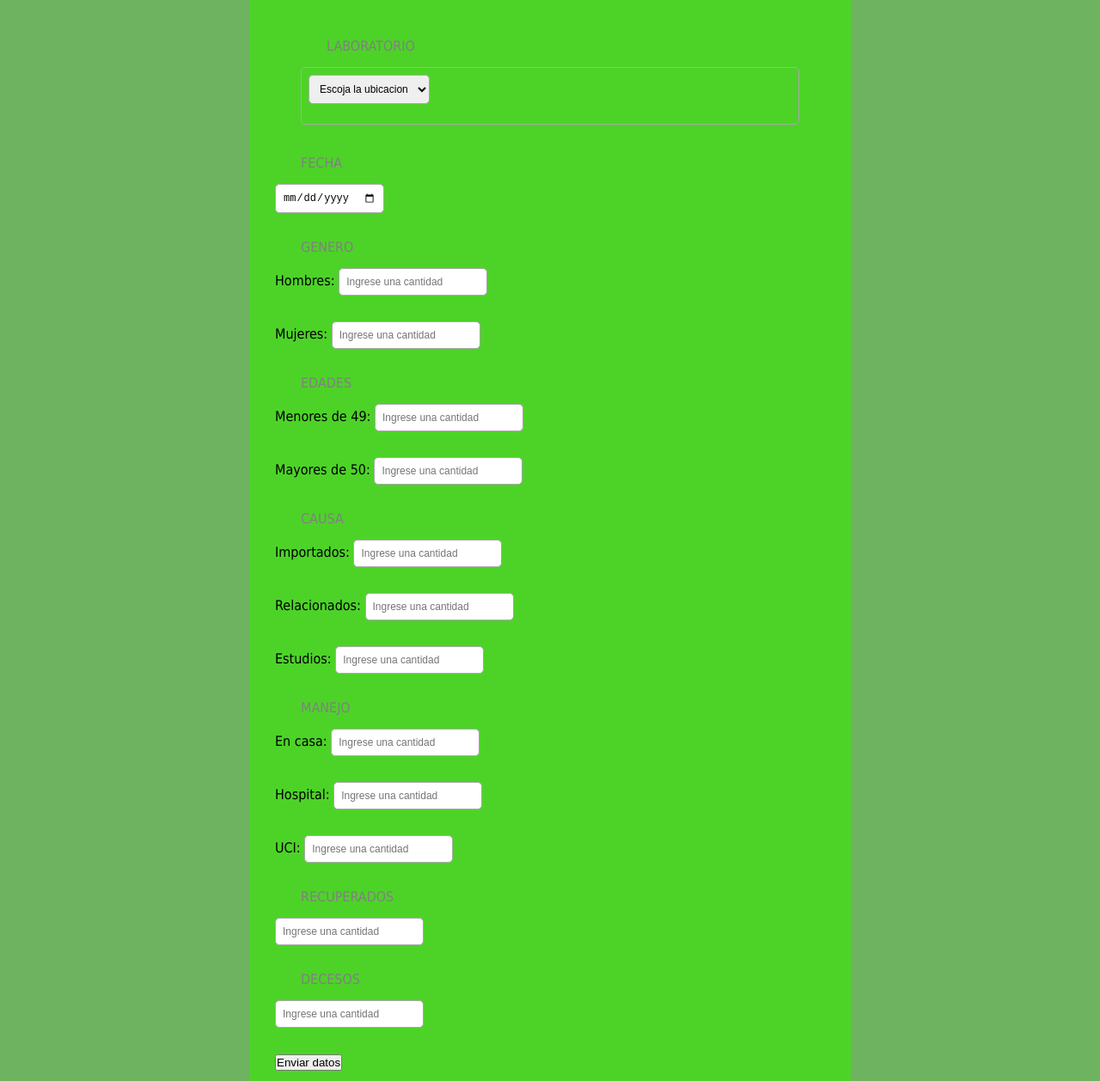
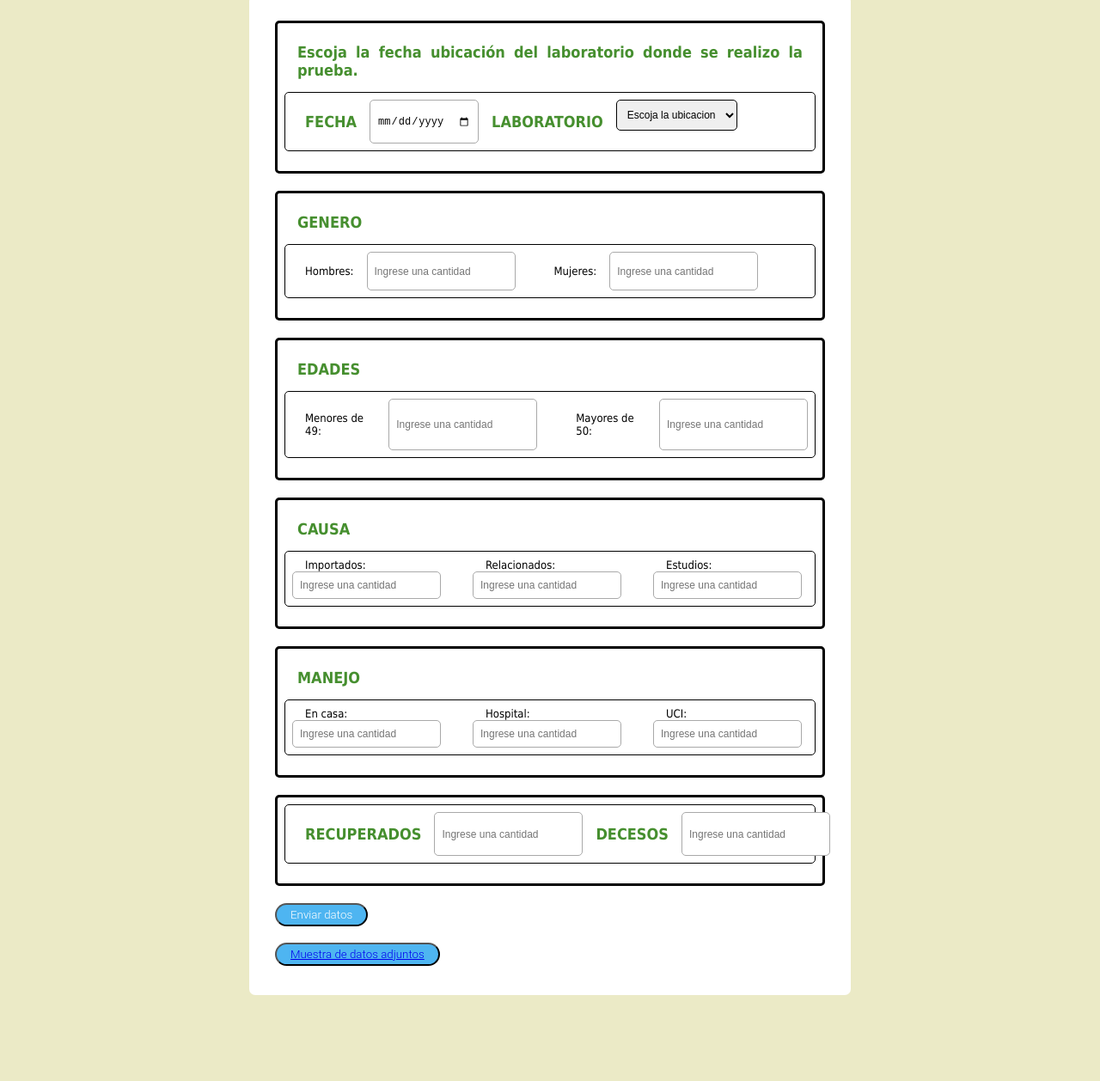
Before and after one commit to josealbertodhd/PrimerTrabajo, a plain HTML site: page Ejercicio 1/FormularioCOVID.html in a window 1280 px wide. Shown: the part 84-1342 px from the top of the page at 86% size. After the commit the page ends 1242 px from the top, so only its background shows below. Drawn offline with Linux system fonts and the light colour scheme.

Commit message:
Modificacion primer ejercicio

```diff
--- a/Ejercicio 1/FormularioCOVID.html
+++ b/Ejercicio 1/FormularioCOVID.html
@@ -8,16 +8,19 @@
     <link rel="stylesheet" href="estilos.css">
 </head>
 <body>
-    <div>
+    <div >
         <h1>REPORTE DE CASOS DE COVID</h1>
     </div>
     <form action="formulario.php" method="post" class="vista">
 
-    <div class="llenado3" class="otro">
+    <div class="otro1">
+        <p><b> Escoja la fecha ubicación del laboratorio donde se realizo la prueba.</b></p>
+        <div  class="otro">
+        <p>FECHA</p>
+        <input type="date" name="Fecha" id="Fecha" placeholder="Ingrese una fecha">
         <p>LABORATORIO</p>
-        <section class="otro" >
-        <select name="Departamento" id="Depart" class="otro">
-            <option disabled selected class="otro">Escoja la ubicacion</option>
+        <select name="Departamento" class="otro">
+            <option disabled selected >Escoja la ubicacion</option>
             <option value="Antioquia">Antioquia</option>
             <option value="Atlantico">Atlantico</option>
             <option value="Bogota">Bogota D.C</option>
@@ -43,48 +46,91 @@
         </div>
     </div>
 
-        <p>FECHA</p>
-        <input type="date" name="Fecha" id="Fecha" placeholder="Ingrese una fecha">
+    <div class="otro1">
         <p>GENERO</p>
+        <div class="otro">
         <label for="Men">Hombres:</label>
         <input type="number" name="Hombre" id="Hombre" placeholder="Ingrese una cantidad">
         <p></p>
         <label for="Women">Mujeres:</label>
         <input type="number" name="Mujer" id="Mujer" placeholder="Ingrese una cantidad">
-        <p>EDADES</p>
+        </div>
+    </div>
+
+    <div class="otro1">
+       <p>EDADES</p>
+       <div class="otro">
         <label for="Menor">Menores de 49:</label>
         <input type="number" name="Menores49" id="Menores" placeholder="Ingrese una cantidad">
         <p></p>
         <label for="Mayor">Mayores de 50:</label>
         <input type="number" name="Mayores50" id="Mayores" placeholder="Ingrese una cantidad">
+        </div>
+    </div>
+
+    <div class="otro1">
         <p>CAUSA</p>
-        <label for="Import">Importados:</label>
+        <div class="otro" >
+        <div class="ancho25">
+        <label for="Importado">Importados:</label>
         <input type="number" name="Importado" id="Importado" placeholder="Ingrese una cantidad">
+        </div>
         <p></p>
+        <p></p>
+        <p></p>
+        <div class="ancho25">
         <label for="Relac">Relacionados:</label>
         <input type="number" name="Relacionado" id="Relacionado" placeholder="Ingrese una cantidad">
+        </div>
         <p></p>
+        <p></p>
+        <p></p>
+        <div class="ancho25">
         <label for="Estud">Estudios:</label>
         <input type="number" name="Estudio" id="Estudio" placeholder="Ingrese una cantidad">
+        </div>
+       </div>
+    </div>
+
+    <div class="otro1">
         <p>MANEJO</p>
+        <div class="otro" >
+        <div class="ancho25">
         <label for="House">En casa:</label>
         <input type="number" name="Casa" id="Casa" placeholder="Ingrese una cantidad">
+        </div>
         <p></p>
+        <p></p>
+        <p></p>
+        <div class="ancho25">
         <label for="Hospit">Hospital:</label>
         <input type="number" name="Hospital" id="Hospital" placeholder="Ingrese una cantidad">
+        </div>
         <p></p>
+        <p></p>
+        <p></p>
+        <div class="ancho25">
         <label for="Urgencia">UCI:</label>
         <input type="number" name="UCI" id="UCI" placeholder="Ingrese una cantidad">
+        </div>
+        </div>
+    </div>
+
+
+    <div class="otro1">
+        <div  class="otro">
         <p>RECUPERADOS</p>
         <input type="number" name="Recuperado" id="Recuperado" placeholder="Ingrese una cantidad">
         <p>DECESOS</p>
         <input type="number" name="Decesos" id="Decesos" placeholder="Ingrese una cantidad">
         <p></p>
+        </div>
+    </div>
+
         <button><span>Enviar datos</span></button>
         <p></p>
         <button><a href="TablaMuestra.html">Muestra de datos adjuntos</a></button>
-    </section>
+</form>
+        </body>
 
-</form>
-</body>
 </html>
--- a/Ejercicio 1/estilos.css
+++ b/Ejercicio 1/estilos.css
@@ -10,14 +10,15 @@
 body{
     margin: 0;
     font-family: Tahoma;
-    background: #6eb360;
+    background: #ebeac6;
 }
 
 h1{
     padding: 20px;
-    color:whitesmoke;
-    text-align: canter;
+    color:#4eb5f1;
+    text-align: center;
     background: rgb(178, 226, 166);
+
 }
 
 
@@ -27,7 +28,7 @@ h1{
     width: 100%;
     max-width: 700px;
     margin: auto;
-    background:#4dd328 ;
+    background:white ;
     border-radius: 7px;
     justify-content: space-between;
 
@@ -35,11 +36,14 @@ h1{
 
 p{
 margin: 15px;
-font-size: medium;
+font-size: large;
 font-style: tahoma;
-text-indent:  15px;
-color:grey;
+font-weight: 900;
+color:rgb(70, 143, 47);
+text-align: justify;
+
 }
+
 .llenado3{
     padding: 5px 30px 5px;
     display: wrap;
@@ -51,12 +55,11 @@ color:grey;
 }
 
 input{
-
-    margin-bottom: 15px;
     padding: 8px;
     font-size: 12px;
     border-radius: 5px;
     border: 1px solid darkgray;
+
 }
 
 .otro{
@@ -64,9 +67,41 @@ input{
     padding: 8px;
     font-size: 12px;
     border-radius: 5px;
-    border: 1px solid darkgray;
+    border: 1px solid black;
+    display: flex;
+
 }
 
+.otro1{
+    margin-bottom: 20px;
+    padding: 8px;
+    font-size: 12px;
+    border-radius: 5px;
+    border: 3px solid black;
+}
+
+.otro2{
+    margin-bottom: 15px;
+    padding: 8px;
+    font-size: 12px;
+    border-radius: 5px;
+    border: 1px solid black;
+    display: wrap;
+
+}
+
+.ancho25{
+width: 20%;
+}
+
+label{
+    margin: 15px;
+    font-size: small;
+    font-style: tahoma;
+    font-weight: 100;
+    color:black;
+
+}
 
 
 .div#general{
@@ -401,3 +436,20 @@ div#TotalTodo3{
     background-color: white;
     float: left;
 }
+
+button{
+    display:inline-block;
+    padding:0.3em 1.2em;
+    margin:0 0.3em 0.3em 0;
+    border-radius:2em;
+    box-sizing: border-box;
+    text-decoration:none;
+    font-family:'Roboto',sans-serif;
+    font-weight:300;
+    color:#FFFFFF;
+    background-color:#4eb5f1;
+    text-align:center;
+    transition: all 0.2s;
+
+
+}
```
Also changed, not shown: Ejercicio 3/index.html (renamed from Ejercicio 3/Taller1_Formulario.html).
